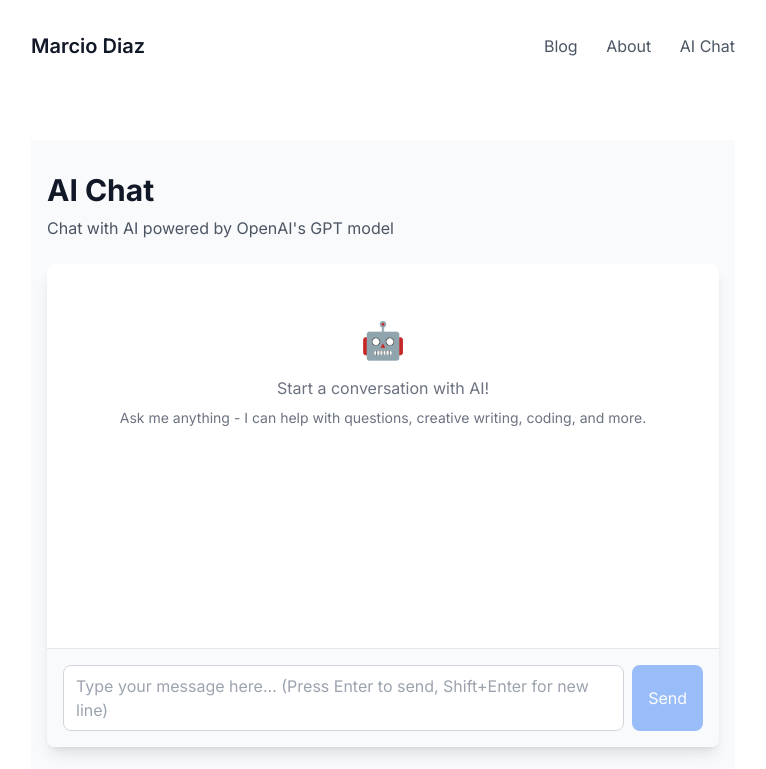
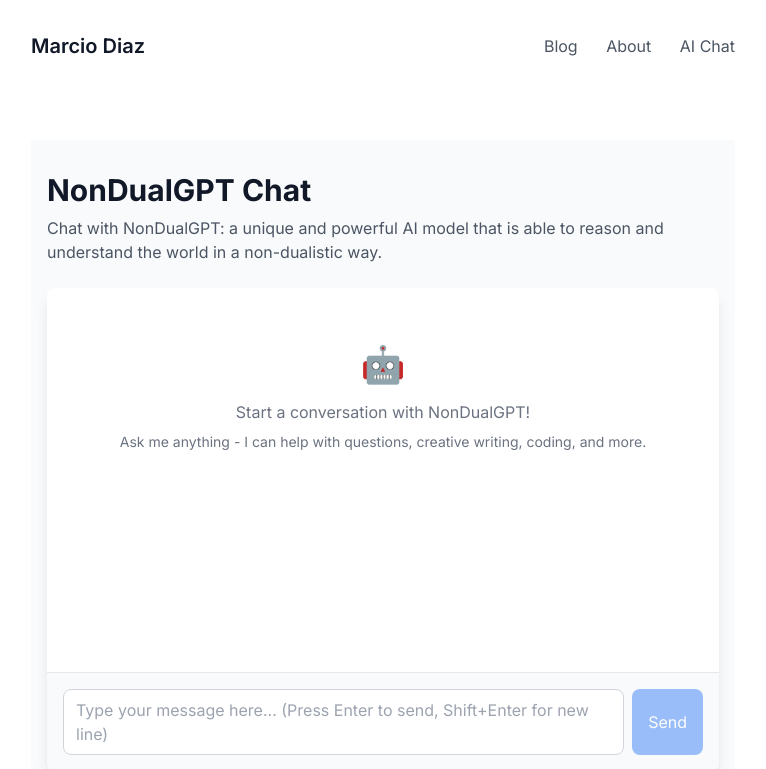
Before and after one commit to seerscode/website, a SvelteKit app: page /chat in a window 1280 px wide. Shown: the top 769 px of the page, without its empty margins (257-1023 px from the left). Built offline with nearby package versions, Linux system fonts and the light colour scheme.

Commit message:
change name

```diff
--- a/src/routes/chat/+page.svelte
+++ b/src/routes/chat/+page.svelte
@@ -105,16 +105,16 @@
 </script>
 
 <svelte:head>
-  <title>AI Chat - Marcio Diaz</title>
-  <meta name="description" content="Chat with AI using OpenAI's GPT model" />
+  <title>NonDualGPT Chat - Marcio Diaz</title>
+  <meta name="description" content="Chat with NonDualGPT: a unique and powerful AI model that is able to reason and understand the world in a non-dualistic way." />
 </svelte:head>
 
 <div class="min-h-screen bg-gray-50">
   <div class="max-w-4xl mx-auto px-4 py-8">
     <!-- Header -->
     <div class="mb-6">
-      <h1 class="text-3xl font-bold text-gray-900 mb-2">AI Chat</h1>
-      <p class="text-gray-600">Chat with AI powered by OpenAI's GPT model</p>
+      <h1 class="text-3xl font-bold text-gray-900 mb-2">NonDualGPT Chat</h1>
+      <p class="text-gray-600">Chat with NonDualGPT: a unique and powerful AI model that is able to reason and understand the world in a non-dualistic way.</p>
     </div>
 
     <!-- Chat Container -->
@@ -127,7 +127,7 @@
         {#if messages.length === 0}
           <div class="text-center text-gray-500 py-8">
             <div class="text-4xl mb-4">🤖</div>
-            <p>Start a conversation with AI!</p>
+            <p>Start a conversation with NonDualGPT!</p>
             <p class="text-sm mt-2">Ask me anything - I can help with questions, creative writing, coding, and more.</p>
           </div>
         {:else}
```
